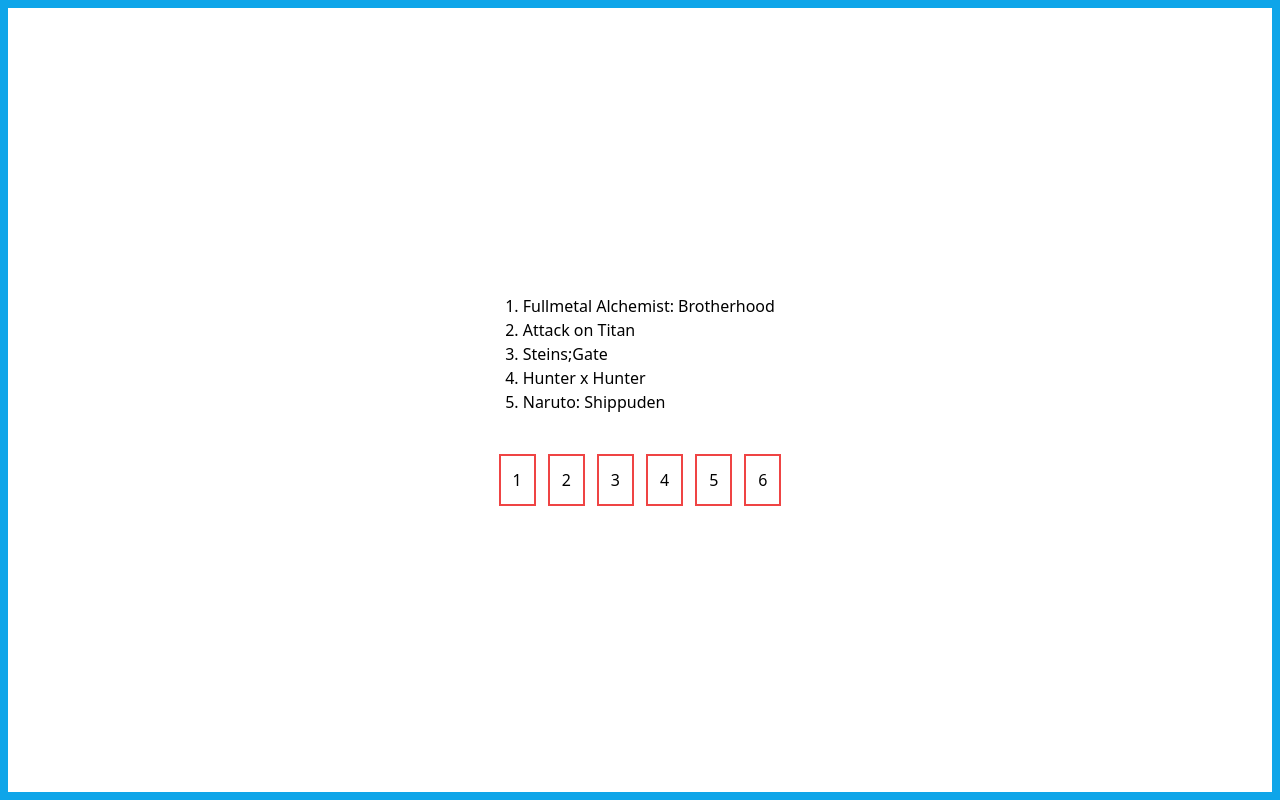
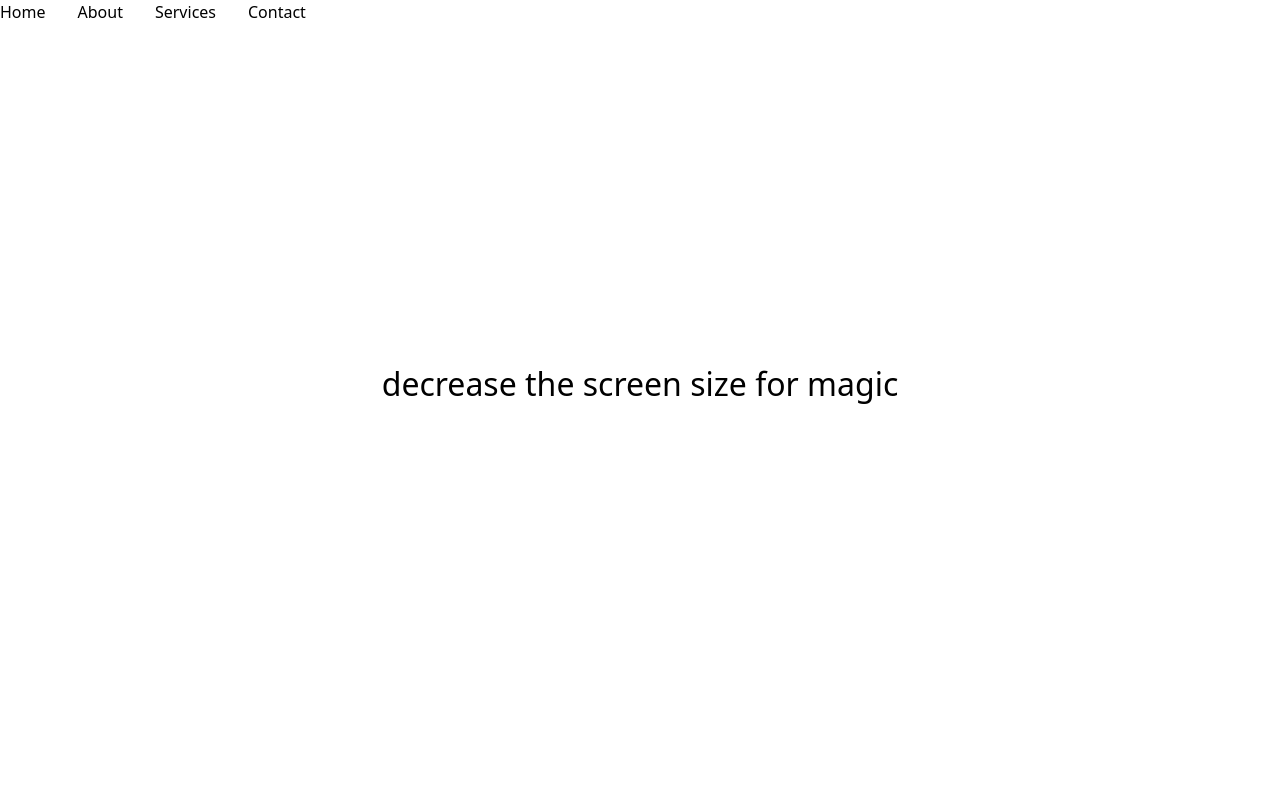
Before and after one commit to dsjramesh7/ReactJS_Projects, a React (Vite) app in the folder projects/: page / in a window 1280 px wide. Built offline with nearby package versions, Linux system fonts and the light colour scheme.

Commit message:
practice

```diff
--- a/projects/src/App.jsx
+++ b/projects/src/App.jsx
@@ -15,6 +15,7 @@
 import Fourteen from "./components/Fourteen";
 import Fifteen from "./components/Fifteen";
 import Sixteen from "./components/Sixteen";
+import Eighteen from "./components/Eighteen";
 
 const App = () => {
   const items = ["item1", "item2", "item3", "item4", "thing1", "thing2"];
@@ -67,7 +68,8 @@
       {/* <Thirteen /> */}
       {/* <Fourteen /> */}
       {/* <Fifteen itemOfthings={items}/> */}
-      <Sixteen topAnimeList={topAnime} itemPerPage={5} />
+      {/* <Sixteen topAnimeList={topAnime} itemPerPage={5} /> */}
+      <Eighteen />
     </>
   );
 };
--- /dev/null
+++ b/projects/src/components/Eighteen.css
@@ -0,0 +1,38 @@
+.menu {
+  display: flex;
+  gap: 2rem;
+}
+.menu-icon{
+  display: none;
+}
+h1 {
+  font-size: 2rem !important;
+  text-align: bottom;
+  display: flex;
+  justify-content: center;
+  height: 90vh;
+  align-items: center;
+}
+
+@media (max-width: 768px) {
+  .menu-icon {
+    display: block;
+  }
+
+  .menu {
+    display: none;
+    background: rgb(84, 84, 84);
+    position: absolute;
+    top: 40px;
+    right: 0;
+    width: 100%;
+  }
+
+  .menu.open {
+    display: block;
+  }
+  .menu li {
+    padding: 10px;
+    color: white;
+  }
+}
--- /dev/null
+++ b/projects/src/components/Eighteen.jsx
@@ -0,0 +1,32 @@
+import React, { useState } from "react";
+import "./Eighteen.css";
+const Eighteen = () => {
+  const [isOpen, setIsOpen] = useState(false);
+
+  const toggleMenu = () => {
+    setIsOpen(!isOpen);
+  };
+  return (
+    <>
+      <div>
+        <button className="menu-icon">
+          <img
+            src="https://img.icons8.com/?size=100&id=3096&format=png&color=000000"
+            alt="hamburger menu"
+            style={{ height: "24px" }}
+            onClick={toggleMenu}
+          />
+        </button>
+        <ul className={`menu ${isOpen ? "open" : ""}`}>
+          <li>Home</li>
+          <li>About</li>
+          <li>Services</li>
+          <li>Contact</li>
+        </ul>
+      </div>
+      <h1 className="">decrease the screen size for magic</h1>
+    </>
+  );
+};
+
+export default Eighteen;
```
